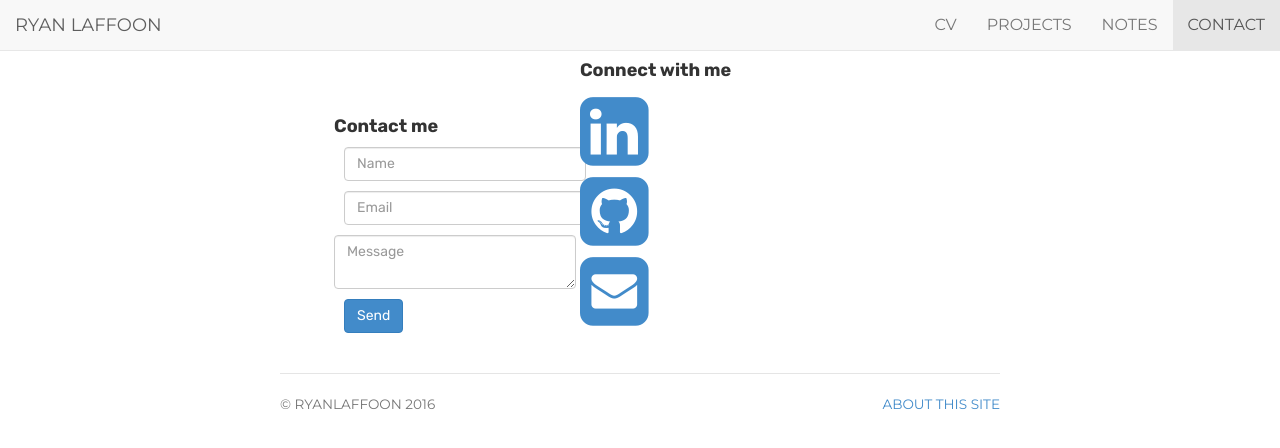
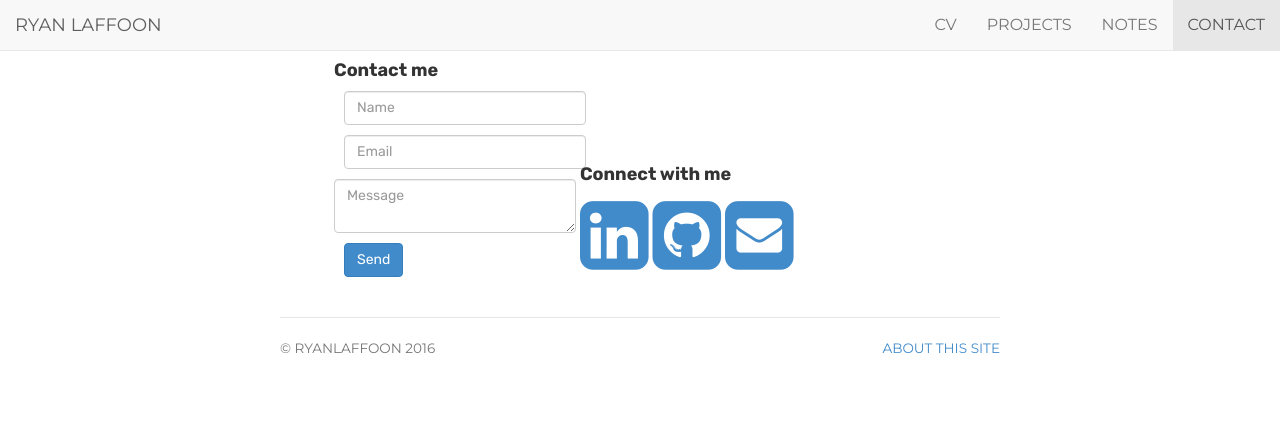
Before and after one commit to ryanlaffoon/ryanlaffoon.github.io, a Jekyll site: the page built from contact/index.html, in a window 1280 px wide. Shown: the top 448 px of the page. Built offline with Jekyll 4.4.1, drawn with Linux system fonts in a browser that asks for light colours.

Commit message:
Update style.css

```diff
--- a/css/style.css
+++ b/css/style.css
@@ -68,6 +68,10 @@ ul.listprojects li {line-height: 30px; }
 /* Contact */
 .contactIcons, .contactForm { display: inline-block; }
 
+.contactIcons .contactIcon{
+	display: inline-block;
+}
+
 .contactForm input{
 	margin: 10px;
 }
```
